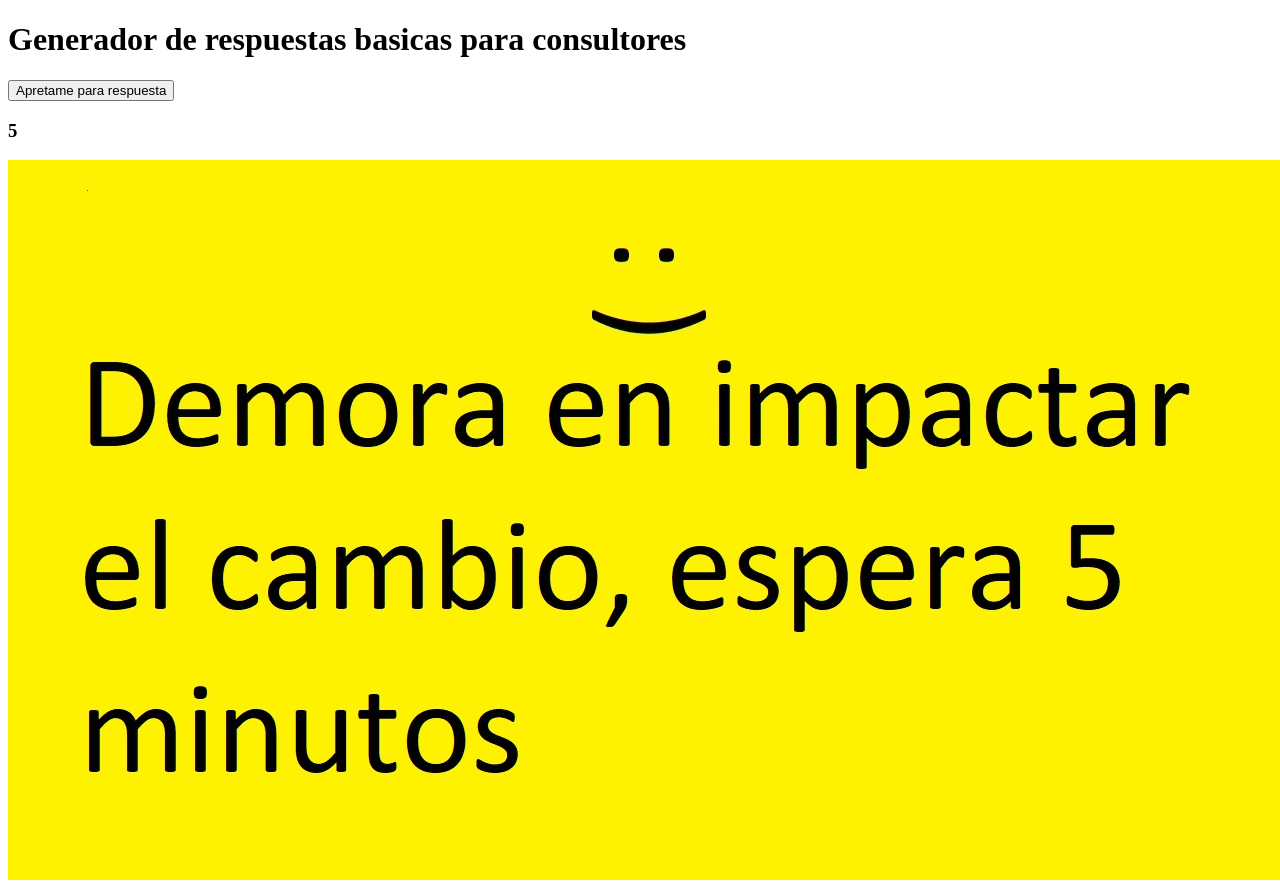
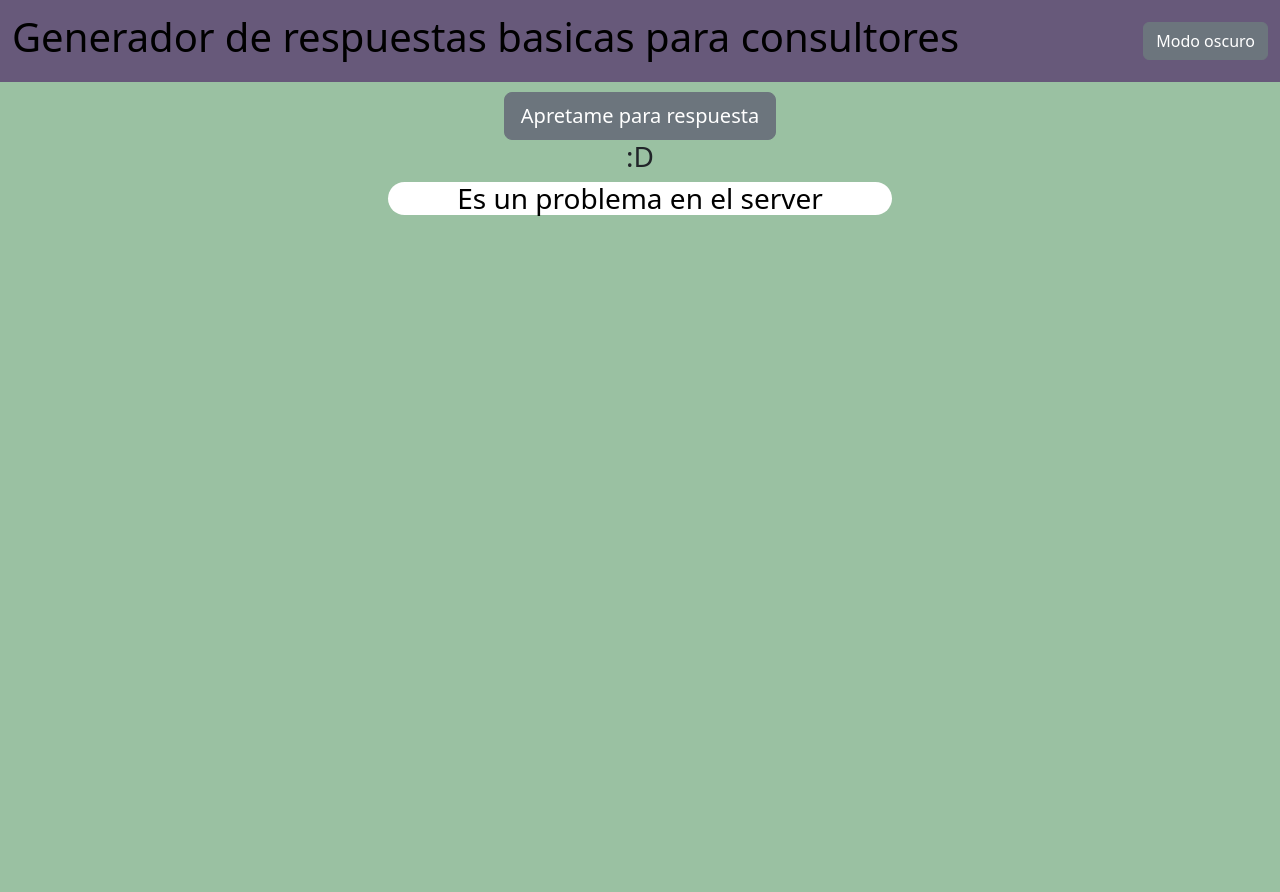
Before and after one commit to OrcoAgustin/cubo, a plain HTML site: page index.html in a window 1280 px wide. Both pictures are taken after a click on the button "Apretame para respuesta". After the commit the page ends 800 px from the top, so only its background shows below. Drawn offline with nearby package versions, Linux system fonts and the light colour scheme.

Commit message:
se agrega estilos y funcionalidad

```diff
--- a/index.html
+++ b/index.html
@@ -3,16 +3,34 @@
   <head>
     <meta charset="UTF-8" />
     <meta name="viewport" content="width=device-width, initial-scale=1.0" />
-    <title>Document</title>
+    <title>Respuestas</title>
+
+    <link
+      rel="stylesheet"
+      href="https://cdn.jsdelivr.net/npm/bootstrap@5.3.0-alpha1/dist/css/bootstrap.min.css"
+    />
+    <link rel="stylesheet" href="styles.css" />
   </head>
-  <body>
-    <h1>Generador de respuestas basicas para consultores</h1>
+  <body class="lightMode" id="cuerpo">
     <div>
-      <button id="boton">Apretame para respuesta</button>
-      <h3 id="respuesta">a</h3>
-      <img src="img\base.jpg" alt="" id="imagen" />
+      <nav class="navbar navLigth" id="nav">
+        <div class="container-fluid">
+          <a class="navbar-brand" href="#">
+            <h1>Generador de respuestas basicas para consultores</h1>
+          </a>
+          <button type="button" class="btn btn-secondary" id="lightDark">
+            Modo oscuro
+          </button>
+        </div>
+      </nav>
     </div>
-
+    <div id="seccion">
+    <button type="button" class="btn btn-lg btn-secondary" id="boton">
+      Apretame para respuesta
+    </button>
+    <div><h3>:D</h3><div>
+    <div><h3 id="respuesta"></h3></div>
+    </div>
     <script src="https://ajax.googleapis.com/ajax/libs/jquery/3.6.3/jquery.min.js"></script>
     <script src="main.js"></script>
   </body>
--- a/main.js
+++ b/main.js
@@ -12,10 +12,23 @@ function conseguirRespuestas() {
     i = Math.trunc(Math.random() * 10);
   }
   console.log(i, respuestas[i]);
+  let a = i;
   return i;
 }
 
 $("#boton").click(function () {
-  $("#respuesta").html(conseguirRespuestas());
-  $("#imagen").attr("src", `img/i${conseguirRespuestas()}.jpg`);
+  let v = conseguirRespuestas();
+  $("#respuesta").html(respuestas[v]);
 });
+
+$("#lightDark").click(function () {
+  if ($("#nav").attr("class") == "navbar navLigth") {
+    $("#nav").attr("class", "navbar navDark");
+    $("#cuerpo").attr("class", "darkMode");
+    $("#lightDark").html("Modo Claro");
+  } else {
+    $("#nav").attr("class", "navbar navLigth");
+    $("#cuerpo").attr("class", "lightMode");
+    $("#lightDark").html("Modo Oscuro");
+  }
+});
--- /dev/null
+++ b/styles.css
@@ -0,0 +1,31 @@
+body {
+  text-align: center;
+}
+
+.lightMode {
+  background-color: #9ac1a2;
+}
+.navLigth {
+  background-color: #67597a;
+}
+.darkMode {
+  color: white;
+  background-color: #29302b;
+}
+.navDark {
+  background-color: #200116;
+  --bs-navbar-brand-color: white;
+}
+.alinearR {
+  text-align: right;
+}
+#seccion {
+  padding: 10px;
+}
+#respuesta {
+  width: 40%;
+  margin: auto;
+  color: black;
+  background-color: white;
+  border-radius: 25px;
+}
```
Also changed, not shown: img/base.jpg (deleted), img/i0.jpg (deleted), img/i1.jpg (deleted), img/i2.jpg (deleted), img/i3.jpg (deleted), img/i4.jpg (deleted), img/i5.jpg (deleted).
